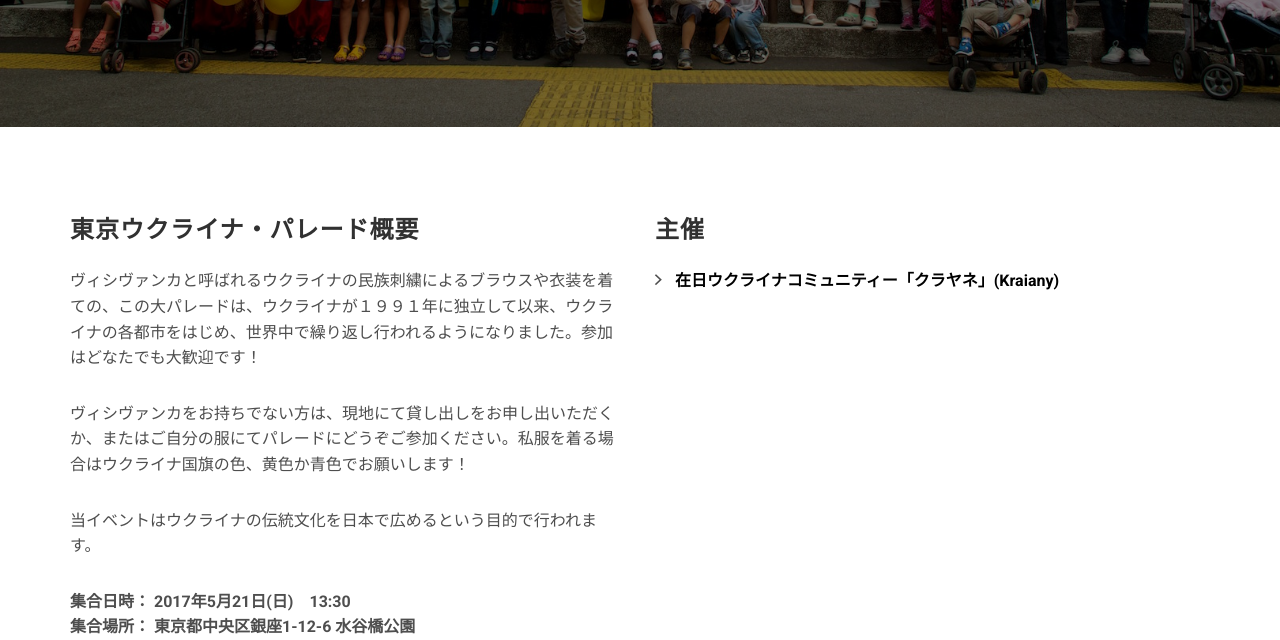
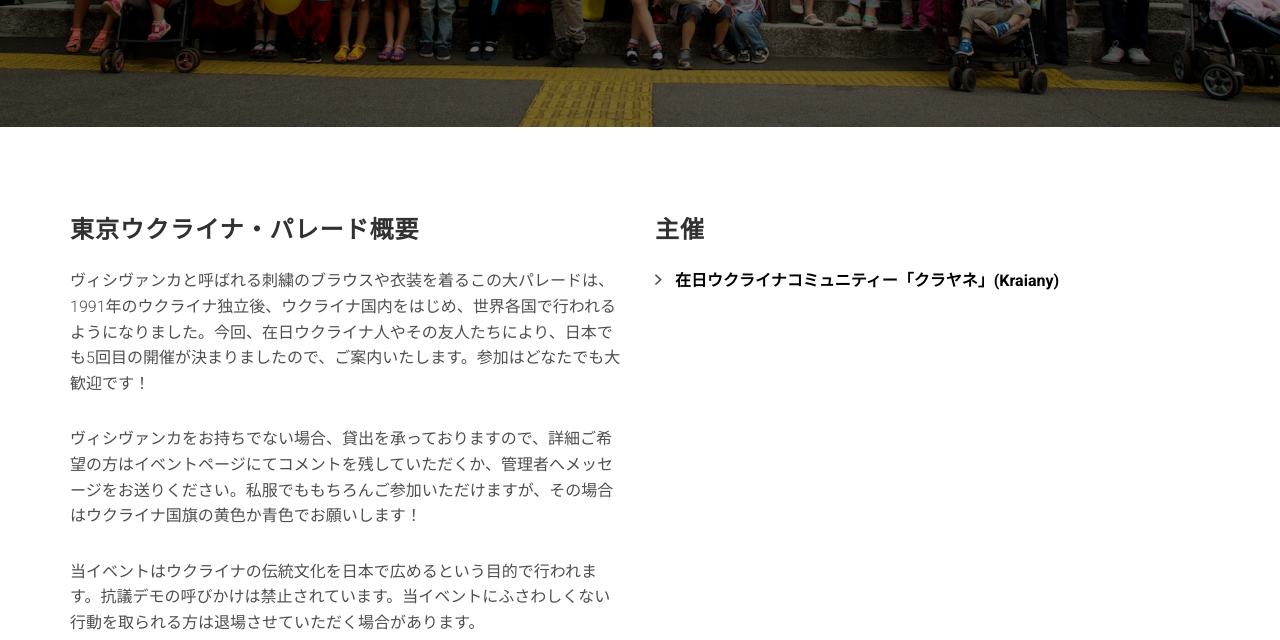
Before and after one commit to Kraiany/parade, a website: page index.html in a window 1280 px wide. Shown: the part 673-1313 px from the top of the page. Drawn offline with Linux system fonts and the light colour scheme; files whose address does not match are found by name.

Commit message:
Fix event description

```diff
--- a/index.html
+++ b/index.html
@@ -77,10 +77,10 @@
                 <div class="col-sm-6">
 
                     <h3 class="section-title">東京ウクライナ・パレード概要</h3>
+                    <p>ヴィシヴァンカと呼ばれる刺繍のブラウスや衣装を着るこの大パレードは、1991年のウクライナ独立後、ウクライナ国内をはじめ、世界各国で行われるようになりました。今回、在日ウクライナ人やその友人たちにより、日本でも5回目の開催が決まりましたので、ご案内いたします。参加はどなたでも大歓迎です！</p>
+                    <p>ヴィシヴァンカをお持ちでない場合、貸出を承っておりますので、詳細ご希望の方はイベントページにてコメントを残していただくか、管理者へメッセージをお送りください。私服でももちろんご参加いただけますが、その場合はウクライナ国旗の黄色か青色でお願いします！</p>
+                    <p>当イベントはウクライナの伝統文化を日本で広めるという目的で行われます。抗議デモの呼びかけは禁止されています。当イベントにふさわしくない行動を取られる方は退場させていただく場合があります。</p>
 
-                    <p>ヴィシヴァンカと呼ばれるウクライナの民族刺繍によるブラウスや衣装を着ての、この大パレードは、ウクライナが１９９１年に独立して以来、ウクライナの各都市をはじめ、世界中で繰り返し行われるようになりました。参加はどなたでも大歓迎です！</p>
-                    <p>ヴィシヴァンカをお持ちでない方は、現地にて貸し出しをお申し出いただくか、またはご自分の服にてパレードにどうぞご参加ください。私服を着る場合はウクライナ国旗の色、黄色か青色でお願いします！</p>
-                    <p>当イベントはウクライナの伝統文化を日本で広めるという目的で行われます。</p>
                     <p>
                       <b>
                           集合日時： 2017年5月21日(日)　13:30<br />
```
